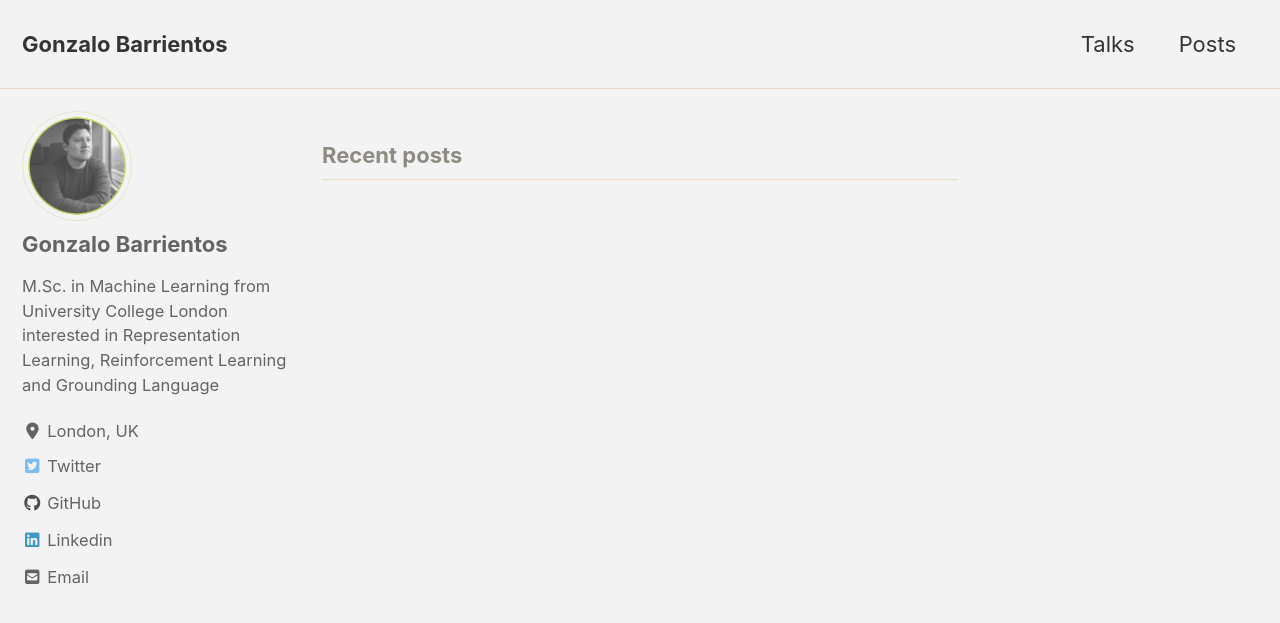
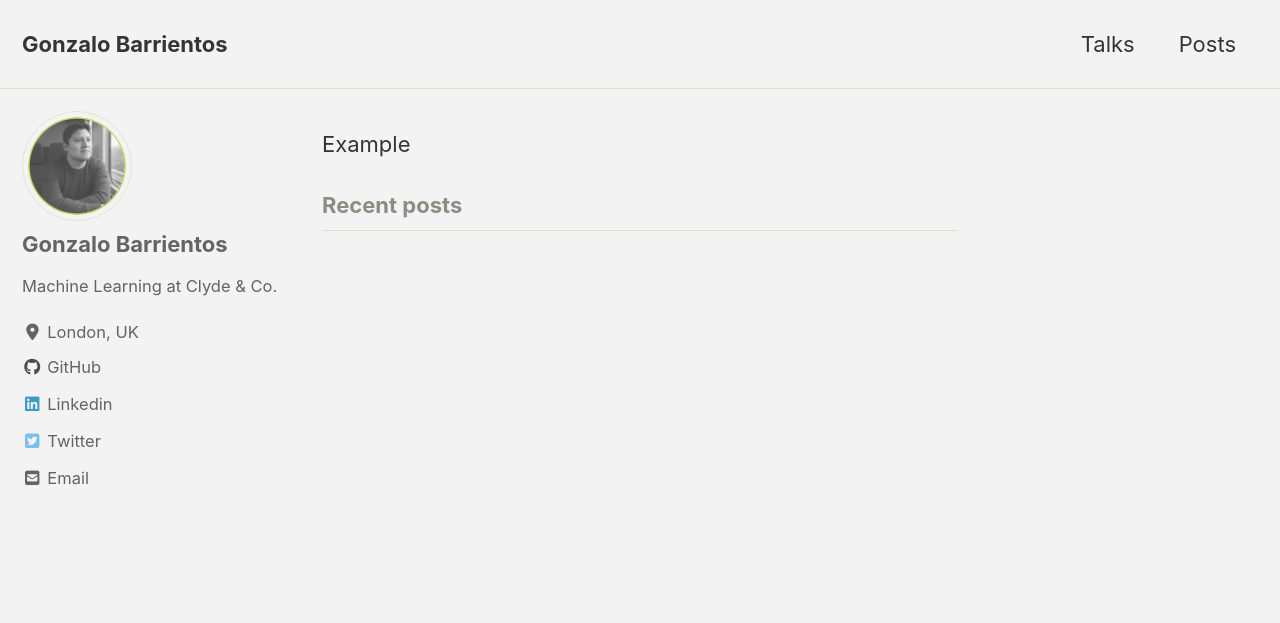
Before and after one commit to Gonzalob90/gonzalob90.github.io, a Jekyll site: the page built from index.html, in a window 1280 px wide and 900 px high. Shown: the top 623 px of the window. Built offline with Jekyll 4.4.1, drawn with Linux system fonts in a browser that asks for light colours; cached includes are drawn as plain includes; nearby versions of some CDN libraries; the list of posts is cut into pages by our own code.

Commit message:
test index

```diff
--- a/_config.yml
+++ b/_config.yml
@@ -109,7 +109,7 @@ analytics:
 author:
   name             : "Gonzalo Barrientos"
   avatar           :  "images/bio_photo.jpeg"
-  bio              : "M.Sc. in Machine Learning from University College London interested in Representation Learning, Reinforcement Learning and Grounding Language"
+  bio              : "Machine Learning at Clyde & Co."
   location         : "London, UK"
   email            : "gonzalo.b90@gmail.com"
   links:
@@ -119,9 +119,6 @@ author:
     - label: "Website"
       icon: "fas fa-fw fa-link"
       # url: "https://your-website.com"
-    - label: "Twitter"
-      icon: "fab fa-fw fa-twitter-square"
-      url: "https://twitter.com/gonzalo90"
     - label: "Facebook"
       icon: "fab fa-fw fa-facebook-square"
       # url: "https://facebook.com/"
@@ -131,6 +128,9 @@ author:
     - label: "Linkedin"
       icon: "fab fa-fw fa-linkedin"
       url: "https://linkedin.com/gonzalobarrientos"
+    - label: "Twitter"
+      icon: "fab fa-fw fa-twitter-square"
+      url: "https://twitter.com/gonzalo90"
 
 # Site Footer
 footer:
--- a/index.html
+++ b/index.html
@@ -2,3 +2,5 @@
 layout: home
 author_profile: true
 ---
+
+Example
```
